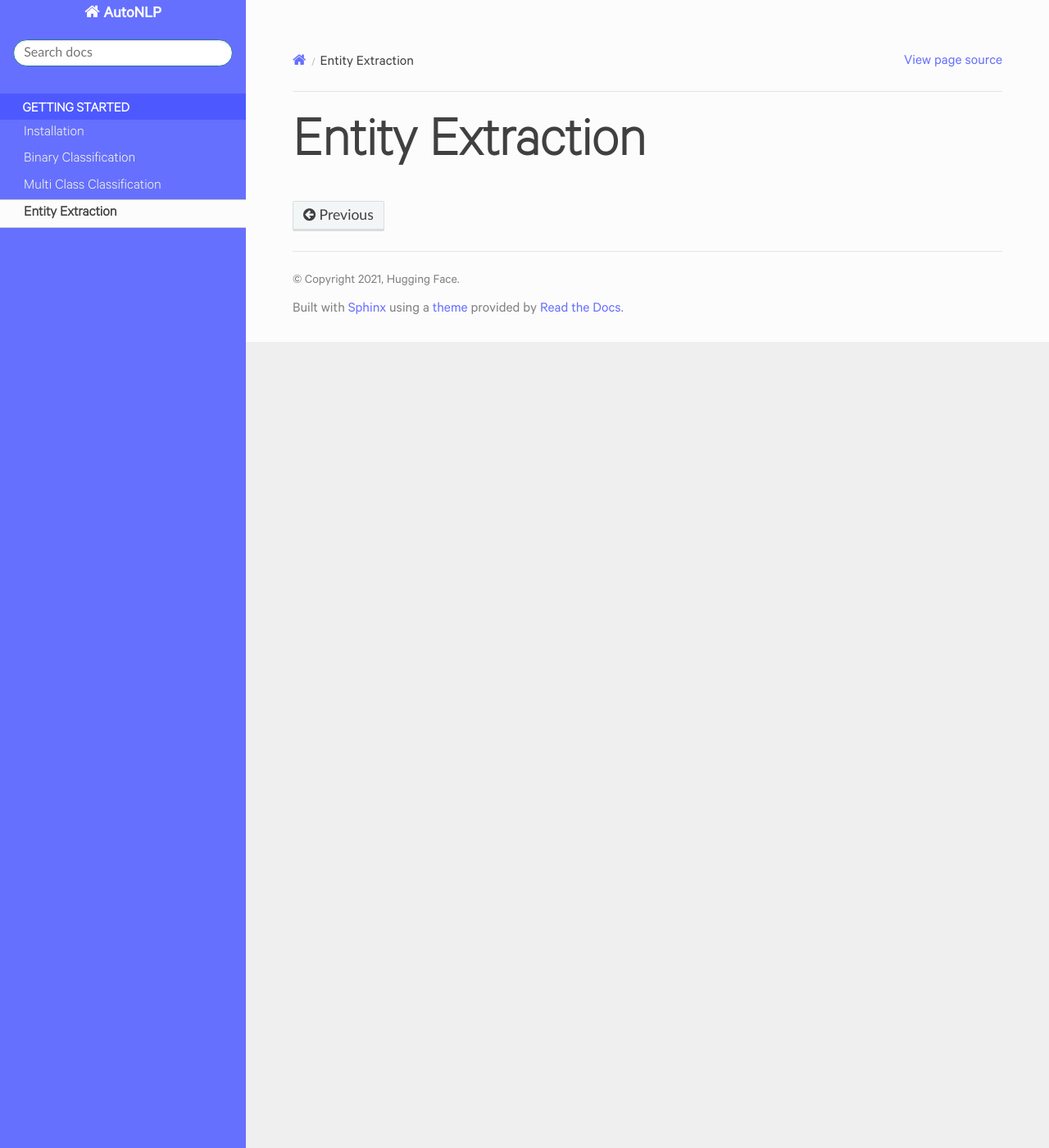
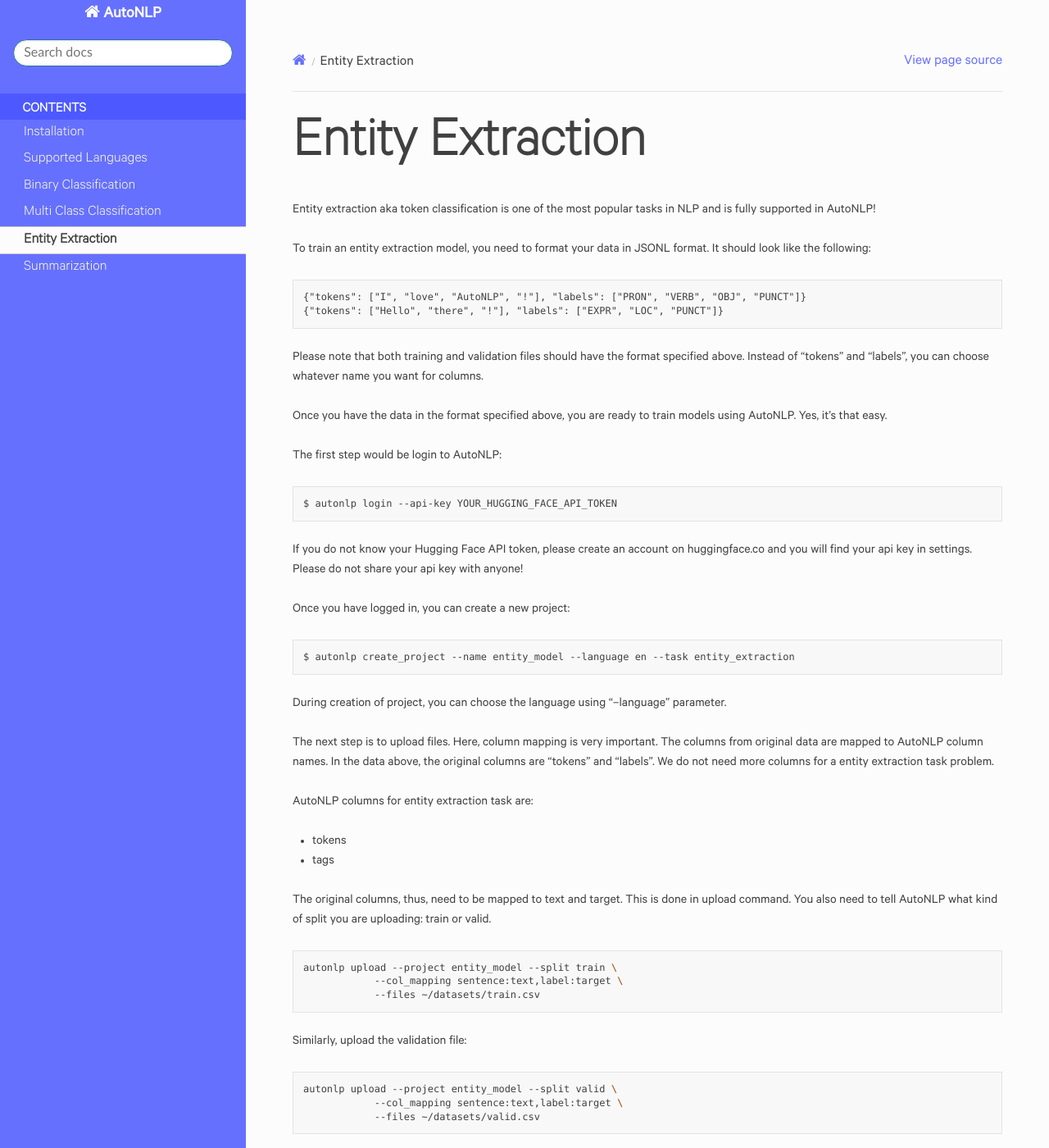
Before and after one commit to huggingface/autotrain-advanced, a Sphinx documentation site: the page built from docs/entity_extraction.rst, in a window 1280 px wide and 1400 px high. Shown: the whole window at 82% size. Built offline with Sphinx 7.4.7 and the Read the Docs theme 2.0.0, drawn with Linux system fonts in a browser that asks for light colours; some of the changed text lies outside the part shown.

Commit message:
Improve docs (#51)

```diff
--- a/docs/entity_extraction.rst
+++ b/docs/entity_extraction.rst
@@ -1,2 +1,72 @@
 Entity Extraction
 ===================================
+
+Entity extraction aka token classification is one of the most popular tasks in NLP and is fully supported in AutoNLP!
+
+To train an entity extraction model, you need to format your data in JSONL format. It should look like the following:
+
+.. code-block:: text
+
+    {"tokens": ["I", "love", "AutoNLP", "!"], "labels": ["PRON", "VERB", "OBJ", "PUNCT"]}
+    {"tokens": ["Hello", "there", "!"], "labels": ["EXPR", "LOC", "PUNCT"]}
+
+Please note that both training and validation files should have the format specified above. Instead of "tokens" and "labels", you can choose whatever name you want for columns.
+
+Once you have the data in the format specified above, you are ready to train models using AutoNLP. Yes, it's that easy.
+
+The first step would be login to AutoNLP:
+
+.. code-block:: bash
+
+   $ autonlp login --api-key YOUR_HUGGING_FACE_API_TOKEN
+
+If you do not know your Hugging Face API token, please create an account on huggingface.co and you will find your api key in settings.
+Please do not share your api key with anyone!
+
+Once you have logged in, you can create a new project:
+
+.. code-block:: bash
+
+    $ autonlp create_project --name entity_model --language en --task entity_extraction
+
+During creation of project, you can choose the language using "--language" parameter.
+
+The next step is to upload files. Here, column mapping is very important. The columns from original data are mapped to AutoNLP column names.
+In the data above, the original columns are "tokens" and "labels". We do not need more columns for a entity extraction task problem.
+
+AutoNLP columns for entity extraction task are:
+
+- tokens
+- tags
+
+The original columns, thus, need to be mapped to text and target. This is done in upload command. You also need to tell AutoNLP what kind of split you are uploading: train or valid.
+
+.. code-block:: bash
+
+    autonlp upload --project entity_model --split train \
+                --col_mapping sentence:text,label:target \
+                --files ~/datasets/train.csv
+
+
+Similarly, upload the validation file:
+
+.. code-block:: bash
+
+    autonlp upload --project entity_model --split valid \
+                --col_mapping sentence:text,label:target \
+                --files ~/datasets/valid.csv
+
+
+Please note that you can upload multiple files by separating the paths by a comma, however, the column names must be the same in each file.
+
+
+Once you have uploaded the files successfully, you can start training by using the train command:
+
+.. code-block:: bash
+
+    $ autonlp train --project entity_model
+
+
+And that's it!
+
+Your model will start training and you can monitor the training if you wish.
```
Also changed, not shown: README.md (+1 -17 lines), docs/index.rst (+4 -16 lines), docs/installation.rst (+8 -0 lines), docs/summarization.rst (added, +99 -0 lines), docs/supported_languages.rst (added, +27 -0 lines).
